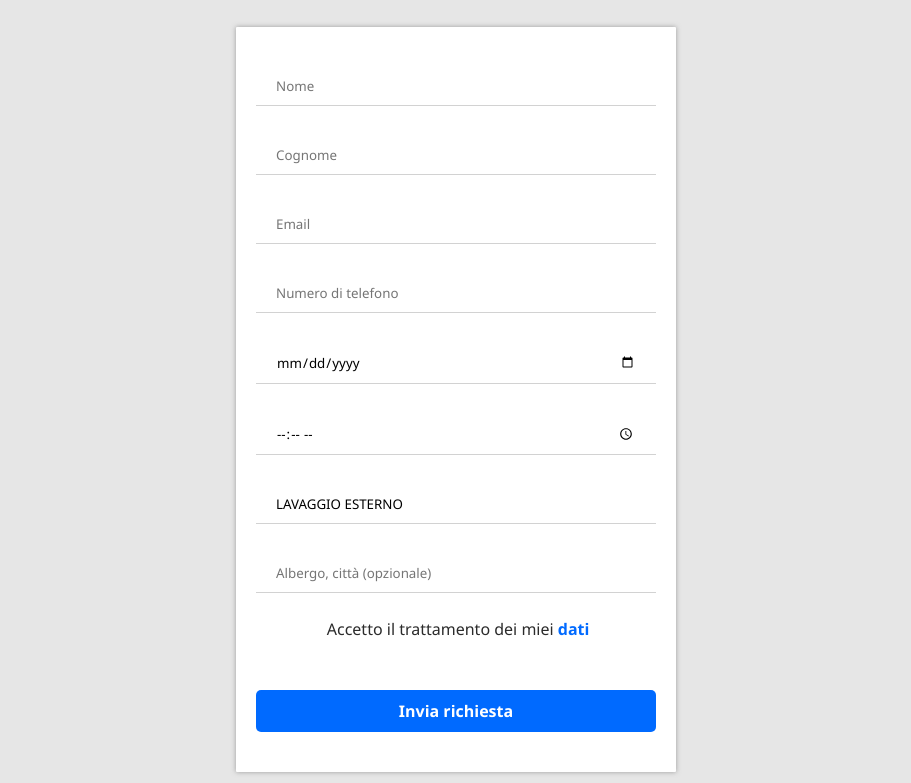
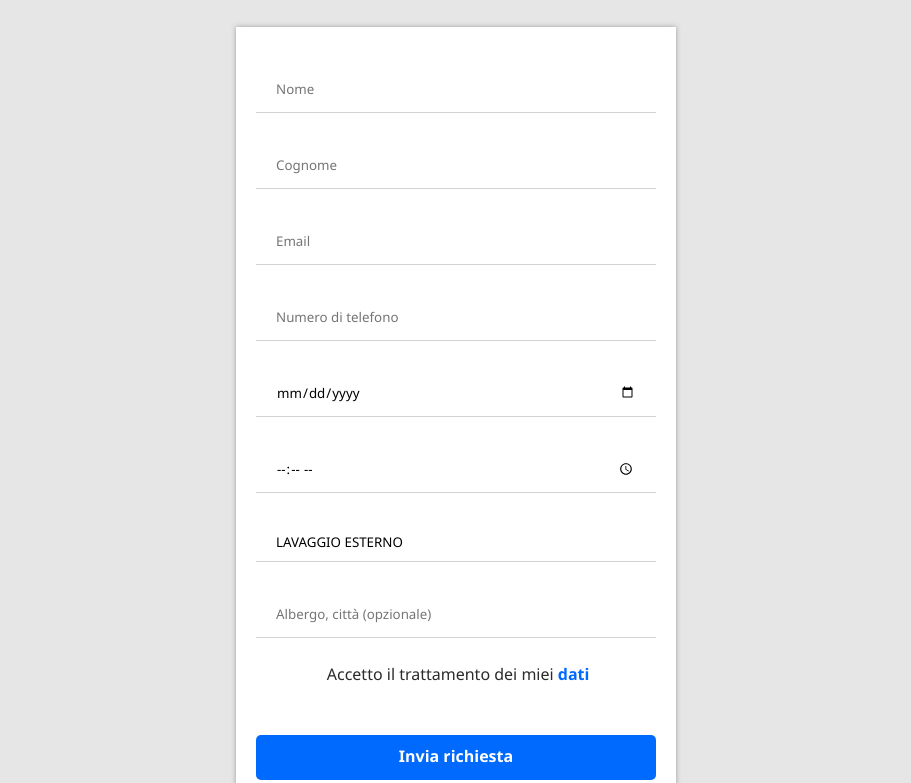
Before and after one commit to LelloBaka/LaCorsoBardolino, a plain HTML site: page index.html in a window 1280 px wide. Shown: the part 9679-10462 px from the top of the page, without its empty margins (184-1095 px from the left). Drawn offline with Linux system fonts and the light colour scheme.

Commit message:
Update style.css

```diff
--- a/css/style.css
+++ b/css/style.css
@@ -292,6 +292,8 @@ form .input {
     border-bottom: 1px solid rgb(210, 210, 210) !important;
     padding: 10px 20px;
     background-color: white !important;
+    color: black !important;
+    min-height: 25px !important;
 }
 
 form select {
@@ -301,6 +303,8 @@ form select {
     cursor: pointer;
     outline: none;
     background-color: white !important;
+    color: black !important;
+    min-height: 25px !important;
 }
 
 .error {
@@ -321,6 +325,7 @@ form select {
     text-align: center;
     color: white;
     font-weight: bold;
+    min-height: 25px !important;
 }
 
 #submit:hover {
```
